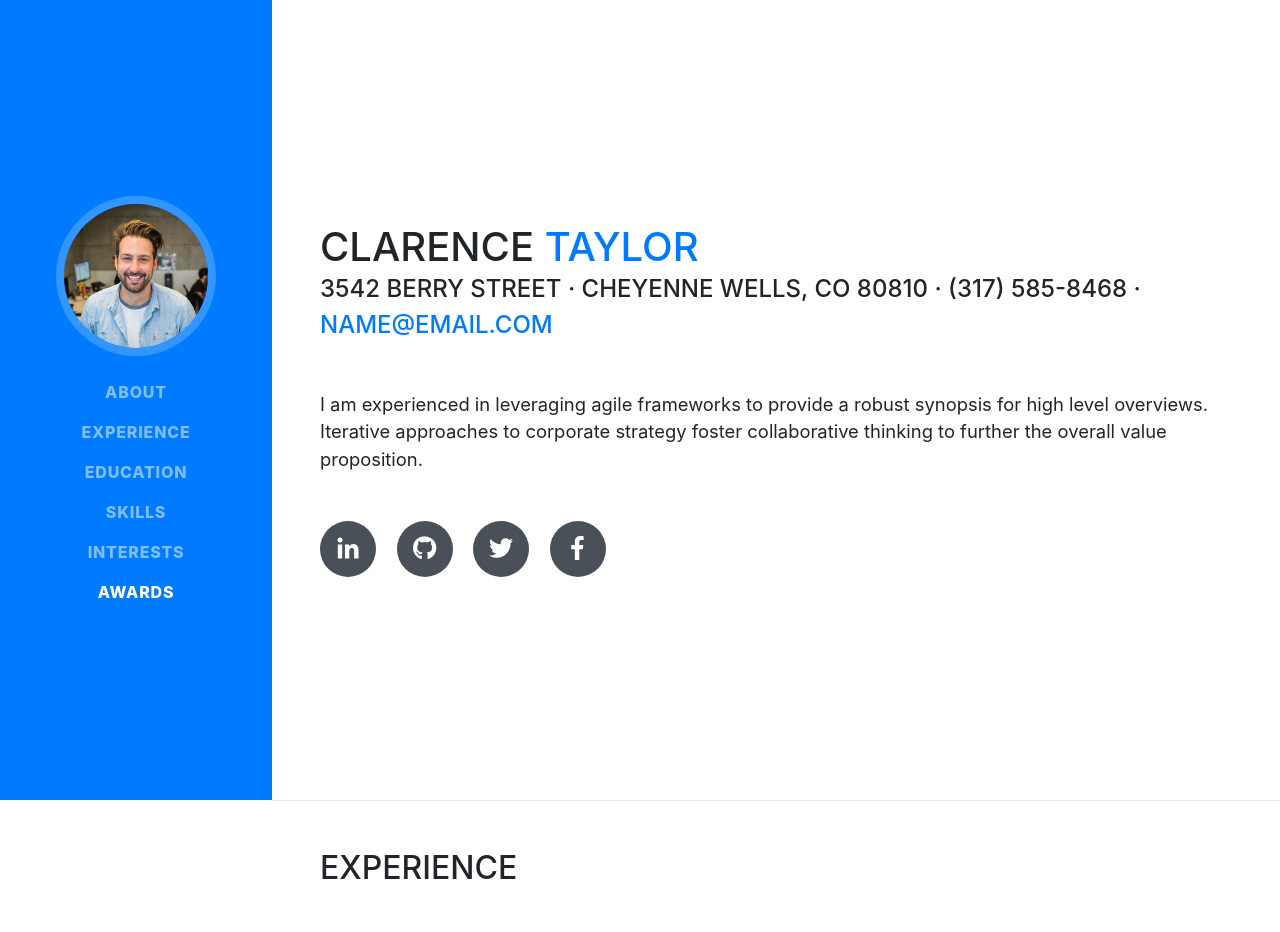
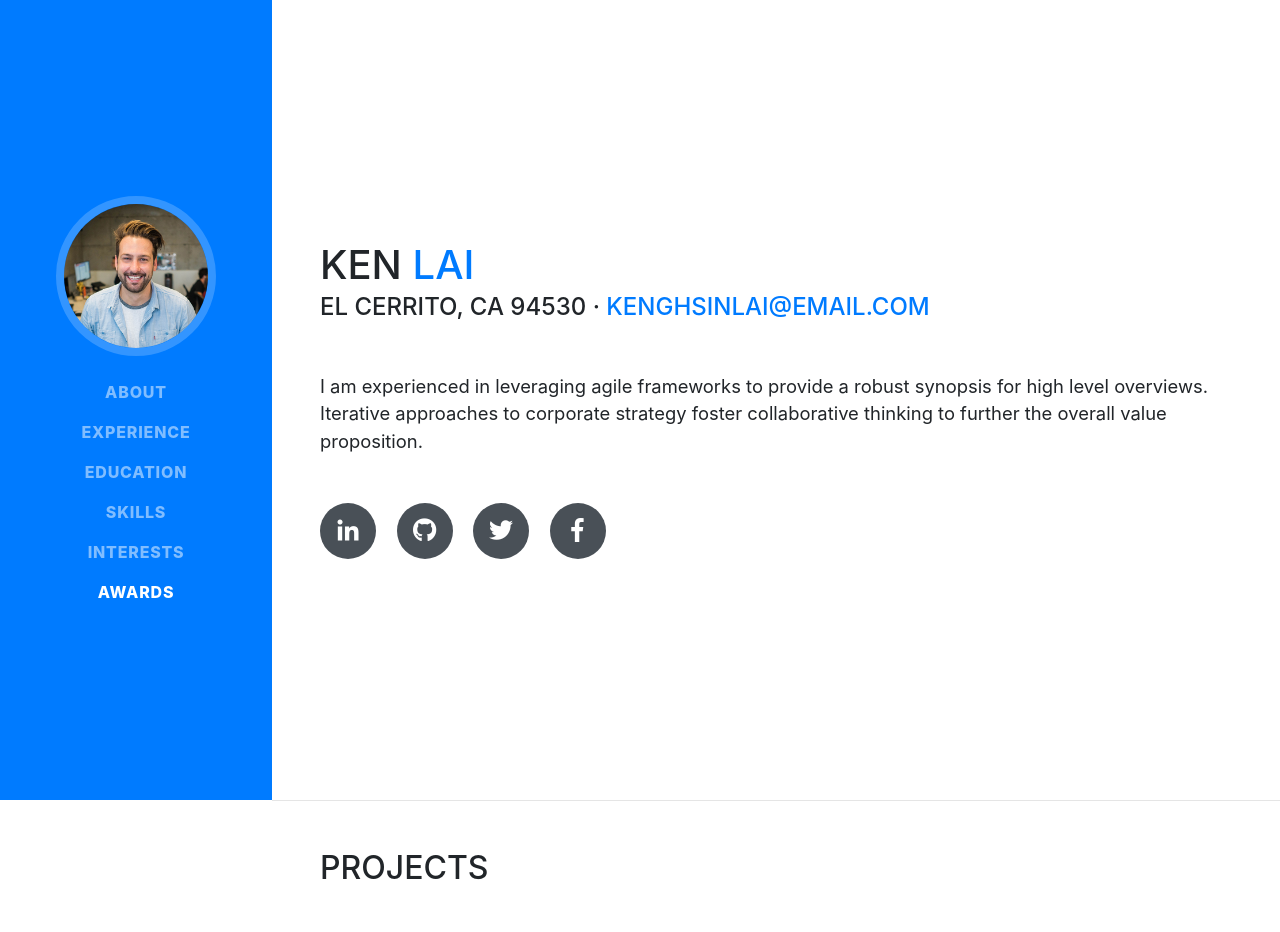
Before and after one commit to Kenghsin/Kenghsin.github.io, a website with bundled scripts: page index.html in a window 1280 px wide. Shown: the top 932 px of the page. Built offline with nearby package versions, Linux system fonts and the light colour scheme; a web font is replaced by a local one.

Commit message:
title project

```diff
--- a/index.html
+++ b/index.html
@@ -63,11 +63,11 @@
 
       <section class="resume-section p-3 p-lg-5 d-flex d-column" id="about">
         <div class="my-auto">
-          <h1 class="mb-0">Clarence
-            <span class="text-primary">Taylor</span>
+          <h1 class="mb-0">Ken
+            <span class="text-primary">Lai</span>
           </h1>
-          <div class="subheading mb-5">3542 Berry Street · Cheyenne Wells, CO 80810 · (317) 585-8468 ·
-            <a href="mailto:name@email.com">name@email.com</a>
+          <div class="subheading mb-5">El Cerrito, CA 94530 ·
+            <a href="mailto:kenghsinlai@email.com">kenghsinlai@email.com</a>
           </div>
           <p class="lead mb-5">I am experienced in leveraging agile frameworks to provide a robust synopsis for high level overviews. Iterative approaches to corporate strategy foster collaborative thinking to further the overall value proposition.</p>
           <div class="social-icons">
@@ -91,7 +91,7 @@
 
       <section class="resume-section p-3 p-lg-5 d-flex flex-column" id="experience">
         <div class="my-auto">
-          <h2 class="mb-5">Experience</h2>
+          <h2 class="mb-5">Projects</h2>
 
           <div class="resume-item d-flex flex-column flex-md-row mb-5">
             <div class="resume-content mr-auto">
@@ -275,10 +275,6 @@
               <i class="fa-li fa fa-trophy text-warning"></i>
               1<sup>st</sup>
               Place - James Buchanan High School - Hackathon 2006</li>
-            <li>
-              <i class="fa-li fa fa-trophy text-warning"></i>
-              3<sup>rd</sup>
-              Place - James Buchanan High School - Hackathon 2005</li>
           </ul>
         </div>
       </section>
```
